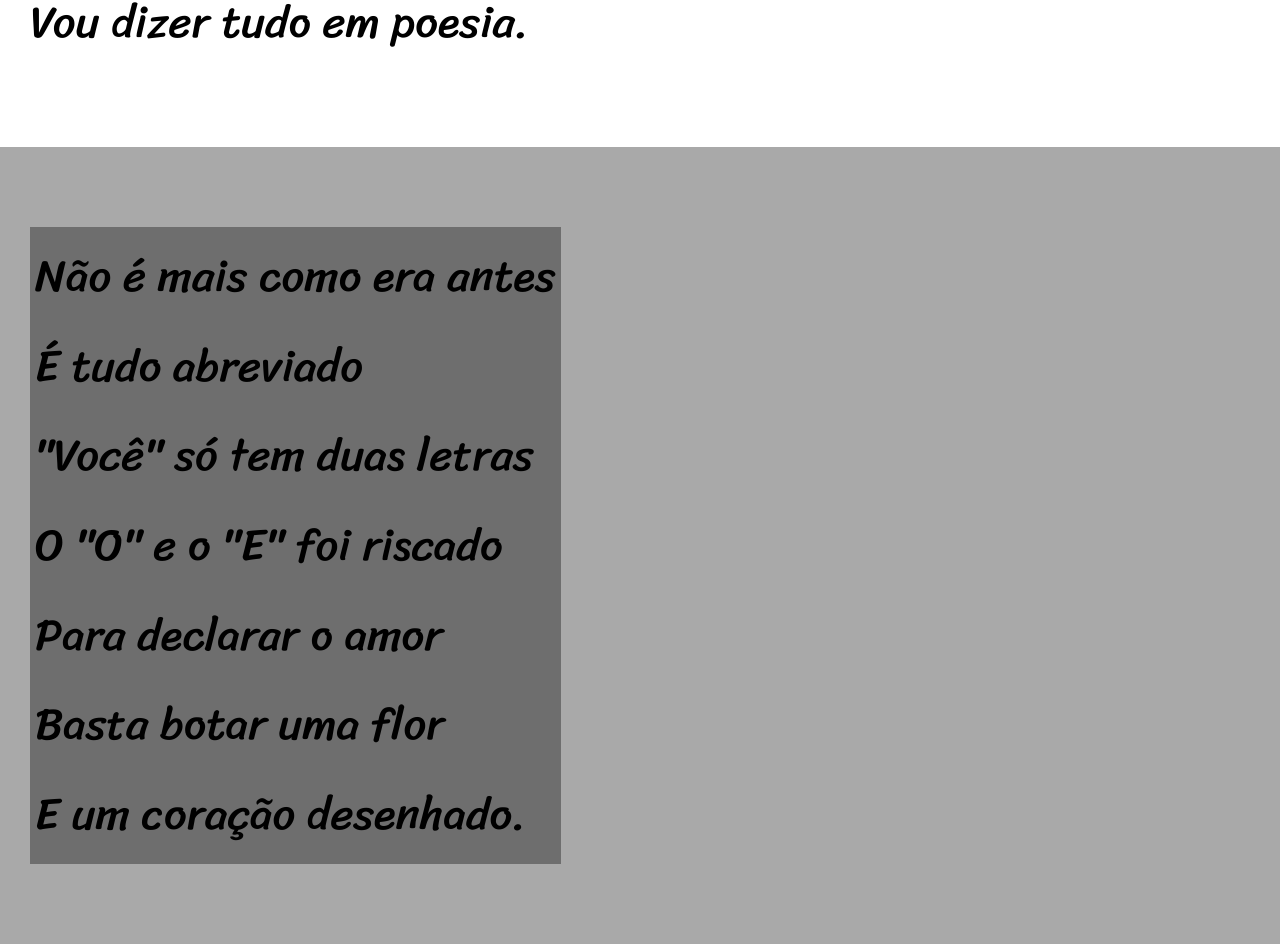
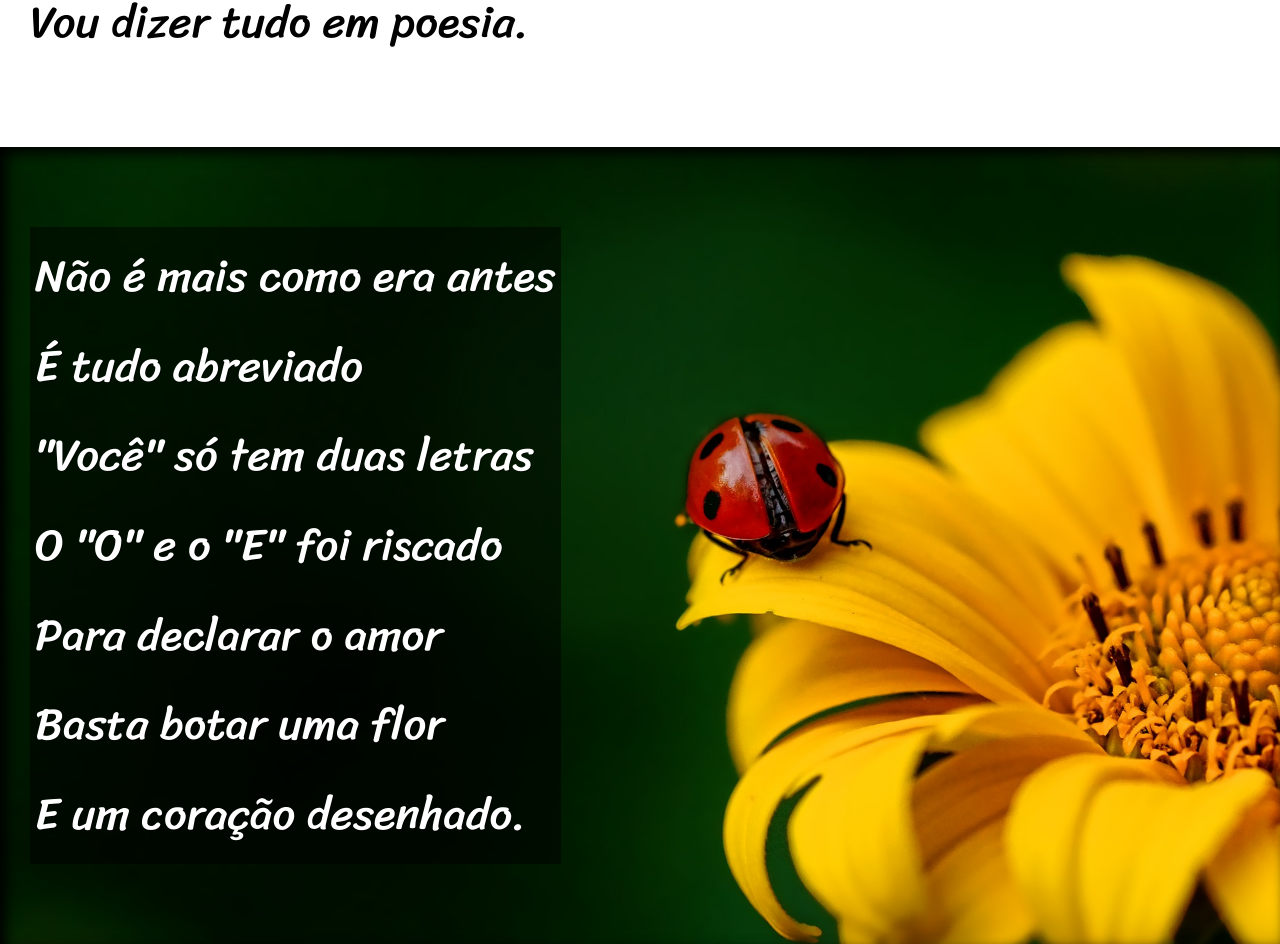
Before and after one commit to brunoalves2105/cordel-moderno, a plain HTML site: page index.html in a window 1280 px wide. Shown: the part 905-1849 px from the top of the page. Drawn offline with Linux system fonts and the light colour scheme.

Commit message:
fazendo efeito paralax

```diff
--- a/estilo/style.css
+++ b/estilo/style.css
@@ -55,15 +55,33 @@ section {
     font-size: 3.5vw;
 }
 
+section.imagem {
+    color: white;
+    box-shadow: inset 6px 6px 13px 0px black;
+    background-size: cover;
+    background-attachment: fixed;
+}
+
 section.imagem > p {
     display: inline-block;
     padding: 5px;
-    background-color: rgba(0, 0, 0, 0.349);
+    background-color: rgba(0, 0, 0, 0.5);;;
+    text-shadow: 1px 1px 0px rgba(0, 0, 0, 0.5);
 }
 
 section.normal {
     background-color: white;
     color: black;
+}
+
+section#img01 {
+    background-image: url('../imagens/background001.jpg');
+    background-position: right center;
+}
+
+section#img02 {
+    background-image: url('../imagens/background002.jpg');
+    background-position: right center;
 }
 
 footer {
--- a/index.html
+++ b/index.html
@@ -27,7 +27,7 @@
         </p>
     </section>
 
-    <section class="imagem">
+    <section class="imagem" id="img01">
         <p>
             Não é mais como era antes<br>
             É tudo abreviado<br>
@@ -61,7 +61,7 @@
         </p>
     </section>
 
-    <section class="imagem">
+    <section class="imagem" id="img02">
         <p>
             Tenho saudade das cartas<br>
             Escritas com a própria mão<br>
```
